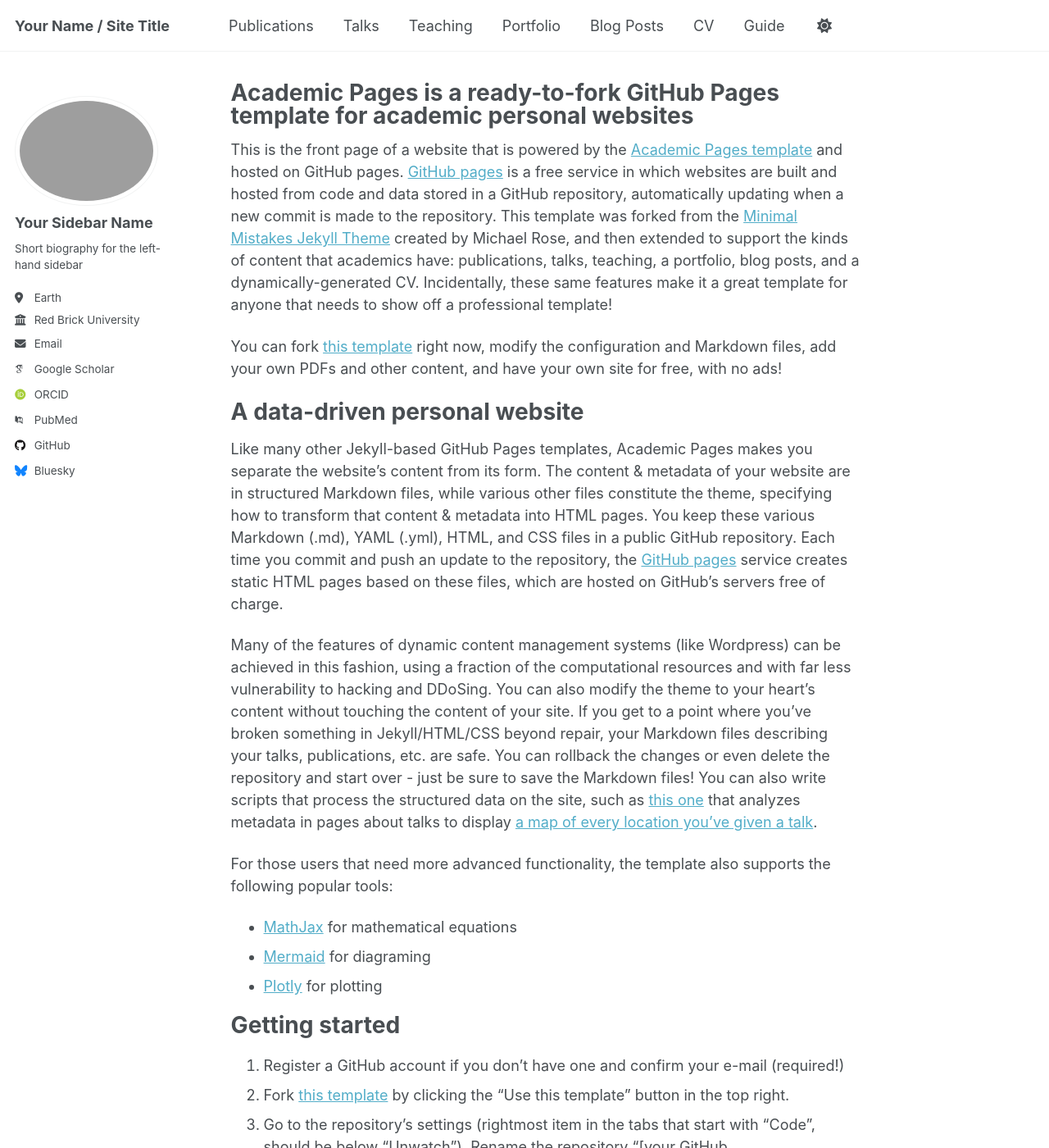
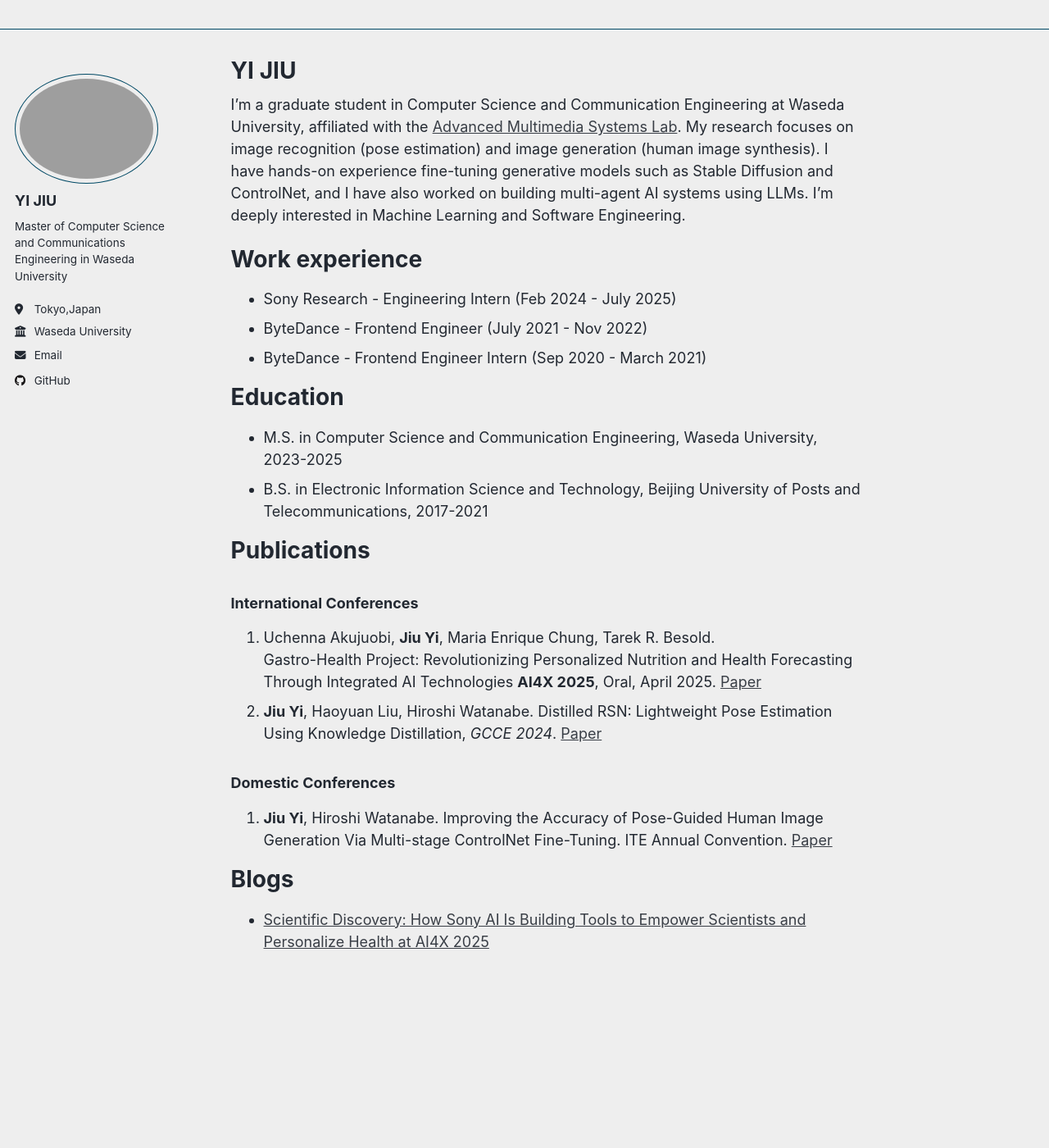
Before and after one commit to yijiudd/yijiudd.github.io, a Jekyll site: the page built from _pages/about.md, in a window 1280 px wide and 1400 px high. Shown: the whole window at 82% size. Built offline with Jekyll 4.4.1, drawn with Linux system fonts in a browser that asks for light colours; some web fonts are replaced; a script that is not in the unit is left out; some of the changed text lies outside the part shown.

Commit message:
update info

```diff
--- a/_config.yml
+++ b/_config.yml
@@ -8,12 +8,12 @@
 
 # Basic Site Settings
 locale                   : "en-US"
-site_theme               : "default" # Currently available options are "default", "air"
-title                    : "Your Name / Site Title"
+site_theme               : "air" # Currently available options are "default", "air"
+title                    : ""
 title_separator          : "-"
-name                     : &name "Your Name"
-description              : &description "Your Name's academic portfolio"   # Update this with a general description of your site, this is the default if not overridden by a page
-url                      : https://academicpages.github.io # The base hostname & protocol for your site e.g. "https://[your GitHub username].github.io",
+name                     : &name "YI JIU"
+description              : &description "YI JIU's academic portfolio"   # Update this with a general description of your site, this is the default if not overridden by a page
+url                      : https://yijiubd.github.io # The base hostname & protocol for your site e.g. "https://[your GitHub username].github.io",
                                                            # or if you already have some other page hosted on Github then use "https://[your GitHub username].github.io/[Your Repo Name]"
 baseurl                  : "" # the subpath of your site, e.g. "/blog"
 repository               : "academicpages/academicpages.github.io"
@@ -24,23 +24,23 @@ repository               : "academicpages/academicpages.github.io"
 author:
   # Biographic information
   avatar           : "profile.png"
-  name             : "Your Sidebar Name"
+  name             : "YI JIU"
   pronouns         : # example: "she/her"
-  bio              : "Short biography for the left-hand sidebar"
-  location         : "Earth"
-  employer         : "Red Brick University"
+  bio              : "Master of  Computer Science and Communications Engineering in Waseda University "
+  location         : "Tokyo,Japan"
+  employer         : "Waseda University"
   uri              : # URL
-  email            : "none@example.org"
+  email            : "yijiubd@gmail.com"
 
   # Academic websites
   academia         : # URL
   arxiv            : # URL - Update with the correct link to your profile
-  googlescholar    : "https://scholar.google.com/citations?user=PS_CX0AAAAAJ"
+  # googlescholar    : "https://scholar.google.com/citations?user=PS_CX0AAAAAJ"
   inspire-hep      : # URL
   impactstory      : # URL
-  orcid            : "https://orcid.org/yourorcidurl"
+  # orcid            : "https://orcid.org/yourorcidurl"
   semantic         : # URL
-  pubmed           : "https://www.ncbi.nlm.nih.gov/pubmed/?term=john+snow"
+  # pubmed           : "https://www.ncbi.nlm.nih.gov/pubmed/?term=john+snow"
   researchgate     : # URL
   scopus           : # URL
 
@@ -48,13 +48,13 @@ author:
   bitbucket        : # Username - Update with your username on the site
   codepen          : # Username
   dribbble         : # Username
-  github           : "academicpages"
+  github           : "yijiudd"
   kaggle           : # Username
   stackoverflow    : # User number or user number and name (i.e., use "1" or "1/jeff-atwood")
 
   # Social media
   artstation       : # Username
-  bluesky          : "bsky.app" # Replace this with you Bluesky username
+  # bluesky          : "bsky.app" # Replace this with you Bluesky username
   facebook         : # Username
   flickr           : # Username
   foursquare       : # Username
--- a/_includes/masthead.html
+++ b/_includes/masthead.html
@@ -15,9 +15,9 @@
             {% endif %}
             <li class="masthead__menu-item"><a href="{{ domain }}{{ link.url }}">{{ link.title }}</a></li>
           {% endfor %}
-          <li id="theme-toggle" class="masthead__menu-item persist tail">
+          <!-- <li id="theme-toggle" class="masthead__menu-item persist tail">
             <a role="button" aria-labelledby="theme-icon"><i id="theme-icon" class="fa-solid fa-sun" aria-hidden="true" title="toggle theme"></i></a>
-          </li>
+          </li> -->
         </ul>
         <ul class="hidden-links hidden"></ul>
       </nav>
--- a/_pages/about.md
+++ b/_pages/about.md
@@ -1,56 +1,43 @@
 ---
 permalink: /
-title: "Academic Pages is a ready-to-fork GitHub Pages template for academic personal websites"
+title: "YI JIU"
 author_profile: true
 redirect_from:
   - /about/
   - /about.html
 ---
 
-This is the front page of a website that is powered by the [Academic Pages template](https://github.com/academicpages/academicpages.github.io) and hosted on GitHub pages. [GitHub pages](https://pages.github.com) is a free service in which websites are built and hosted from code and data stored in a GitHub repository, automatically updating when a new commit is made to the repository. This template was forked from the [Minimal Mistakes Jekyll Theme](https://mmistakes.github.io/minimal-mistakes/) created by Michael Rose, and then extended to support the kinds of content that academics have: publications, talks, teaching, a portfolio, blog posts, and a dynamically-generated CV. Incidentally, these same features make it a great template for anyone that needs to show off a professional template!
+I’m a graduate student in Computer Science and Communication Engineering at Waseda University, affiliated with the [Advanced Multimedia Systems Lab](https://www.ams.giti.waseda.ac.jp/). My research focuses on image recognition (pose estimation) and image generation (human image synthesis). I have hands-on experience fine-tuning generative models such as Stable Diffusion and ControlNet, and I have also worked on building multi-agent AI systems using LLMs. I’m deeply interested in Machine Learning and Software Engineering.
 
- You can fork [this template](https://github.com/academicpages/academicpages.github.io) right now, modify the configuration and Markdown files, add your own PDFs and other content, and have your own site for free, with no ads!
+Work experience
+======
+* Sony Research - Engineering Intern (Feb 2024 - July 2025)
+* ByteDance - Frontend Engineer (July 2021 - Nov 2022)
+* ByteDance - Frontend Engineer Intern (Sep 2020 - March 2021)
 
-A data-driven personal website
+Education
 ======
-Like many other Jekyll-based GitHub Pages templates, Academic Pages makes you separate the website's content from its form. The content & metadata of your website are in structured Markdown files, while various other files constitute the theme, specifying how to transform that content & metadata into HTML pages. You keep these various Markdown (.md), YAML (.yml), HTML, and CSS files in a public GitHub repository. Each time you commit and push an update to the repository, the [GitHub pages](https://pages.github.com/) service creates static HTML pages based on these files, which are hosted on GitHub's servers free of charge.
+* M.S. in Computer Science and Communication Engineering, Waseda University, 2023-2025
+* B.S. in Electronic Information Science and Technology, Beijing University of Posts and Telecommunications, 2017-2021
 
-Many of the features of dynamic content management systems (like Wordpress) can be achieved in this fashion, using a fraction of the computational resources and with far less vulnerability to hacking and DDoSing. You can also modify the theme to your heart's content without touching the content of your site. If you get to a point where you've broken something in Jekyll/HTML/CSS beyond repair, your Markdown files describing your talks, publications, etc. are safe. You can rollback the changes or even delete the repository and start over - just be sure to save the Markdown files! You can also write scripts that process the structured data on the site, such as [this one](https://github.com/academicpages/academicpages.github.io/blob/master/talkmap.ipynb) that analyzes metadata in pages about talks to display [a map of every location you've given a talk](https://academicpages.github.io/talkmap.html).
+Publications
+======
+### International Conferences
+1. Uchenna Akujuobi, **Jiu Yi**, Maria Enrique Chung, Tarek R. Besold.
+Gastro-Health Project: Revolutionizing Personalized Nutrition and Health Forecasting Through Integrated AI Technologies
+**AI4X 2025**, Oral, April 2025.
+[Paper](https://ai.sony/publications/Gastro-Health-Project-Revolutionizing-Personalized-Nutrition-and-Health-Forecasting-Through-Integrated-AI-Technologies/)
+2. **Jiu Yi**, Haoyuan Liu, Hiroshi Watanabe.
+Distilled RSN: Lightweight Pose Estimation Using Knowledge Distillation, *GCCE 2024*.
+[Paper](https://ieeexplore.ieee.org/document/10760720)
 
-For those users that need more advanced functionality, the template also supports the following popular tools:
-- [MathJax](https://www.mathjax.org/) for mathematical equations
-- [Mermaid](https://mermaid.js.org/) for diagraming
-- [Plotly](https://plotly.com/javascript/) for plotting
+### Domestic Conferences
+1. **Jiu Yi**, Hiroshi Watanabe.
+Improving the Accuracy of Pose-Guided Human Image Generation Via Multi-stage ControlNet Fine-Tuning. ITE Annual Convention.
+[Paper](https://www.ams.giti.waseda.ac.jp/data/pdf-files/2025ITU_13B4_yi.pdf)
 
-Getting started
+
+Blogs
 ======
-1. Register a GitHub account if you don't have one and confirm your e-mail (required!)
-1. Fork [this template](https://github.com/academicpages/academicpages.github.io) by clicking the "Use this template" button in the top right.
-1. Go to the repository's settings (rightmost item in the tabs that start with "Code", should be below "Unwatch"). Rename the repository "[your GitHub username].github.io", which will also be your website's URL.
-1. Set site-wide configuration and create content & metadata (see below -- also see [this set of diffs](https://archive.is/3TPas) showing what files were changed to set up [an example site](https://getorg-testacct.github.io) for a user with the username "getorg-testacct")
-1. Upload any files (like PDFs, .zip files, etc.) to the files/ directory. They will appear at https://[your GitHub username].github.io/files/example.pdf.
-1. Check status by going to the repository settings, in the "GitHub pages" section
-
-Site-wide configuration
-------
-The main configuration file for the site is in the base directory in [_config.yml](https://github.com/academicpages/academicpages.github.io/blob/master/_config.yml), which defines the content in the sidebars and other site-wide features. You will need to replace the default variables with ones about yourself and your site's github repository. The configuration file for the top menu is in [_data/navigation.yml](https://github.com/academicpages/academicpages.github.io/blob/master/_data/navigation.yml). For example, if you don't have a portfolio or blog posts, you can remove those items from that navigation.yml file to remove them from the header.
-
-Create content & metadata
-------
-For site content, there is one Markdown file for each type of content, which are stored in directories like _publications, _talks, _posts, _teaching, or _pages. For example, each talk is a Markdown file in the [_talks directory](https://github.com/academicpages/academicpages.github.io/tree/master/_talks). At the top of each Markdown file is structured data in YAML about the talk, which the theme will parse to do lots of cool stuff. The same structured data about a talk is used to generate the list of talks on the [Talks page](https://academicpages.github.io/talks), each [individual page](https://academicpages.github.io/talks/2012-03-01-talk-1) for specific talks, the talks section for the [CV page](https://academicpages.github.io/cv), and the [map of places you've given a talk](https://academicpages.github.io/talkmap.html) (if you run this [python file](https://github.com/academicpages/academicpages.github.io/blob/master/talkmap.py) or [Jupyter notebook](https://github.com/academicpages/academicpages.github.io/blob/master/talkmap.ipynb), which creates the HTML for the map based on the contents of the _talks directory).
-
-**Markdown generator**
-
-The repository includes [a set of Jupyter notebooks](https://github.com/academicpages/academicpages.github.io/tree/master/markdown_generator
-) that converts a CSV containing structured data about talks or presentations into individual Markdown files that will be properly formatted for the Academic Pages template. The sample CSVs in that directory are the ones I used to create my own personal website at stuartgeiger.com. My usual workflow is that I keep a spreadsheet of my publications and talks, then run the code in these notebooks to generate the Markdown files, then commit and push them to the GitHub repository.
-
-How to edit your site's GitHub repository
-------
-Many people use a git client to create files on their local computer and then push them to GitHub's servers. If you are not familiar with git, you can directly edit these configuration and Markdown files directly in the github.com interface. Navigate to a file (like [this one](https://github.com/academicpages/academicpages.github.io/blob/master/_talks/2012-03-01-talk-1.md) and click the pencil icon in the top right of the content preview (to the right of the "Raw | Blame | History" buttons). You can delete a file by clicking the trashcan icon to the right of the pencil icon. You can also create new files or upload files by navigating to a directory and clicking the "Create new file" or "Upload files" buttons.
-
-Example: editing a Markdown file for a talk
-![Editing a Markdown file for a talk](/images/editing-talk.png)
-
-For more info
-------
-More info about configuring Academic Pages can be found in [the guide](https://academicpages.github.io/markdown/), the [growing wiki](https://github.com/academicpages/academicpages.github.io/wiki), and you can always [ask a question on GitHub](https://github.com/academicpages/academicpages.github.io/discussions). The [guides for the Minimal Mistakes theme](https://mmistakes.github.io/minimal-mistakes/docs/configuration/) (which this theme was forked from) might also be helpful.
+* [Scientific Discovery: How Sony AI Is Building Tools to Empower Scientists and Personalize Health at AI4X 2025
+](https://ai.sony/blog/Scientific%20Discovery-How-Sony-AI-Is-Building-Tools-to-Empower-Scientists-and-Personalize-Health-at-AI4X-2025/)
```
Also changed, not shown: _data/navigation.yml (+17 -17 lines), 1 other file.
